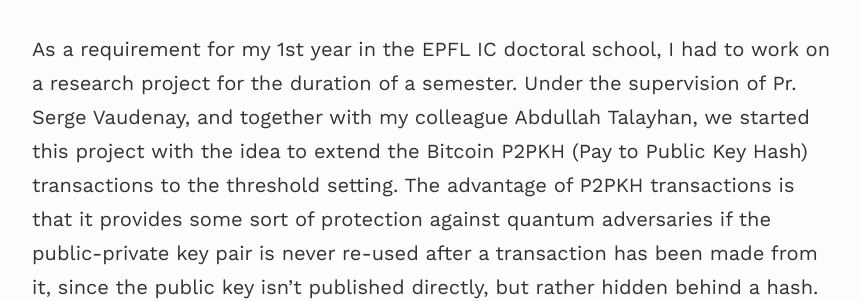
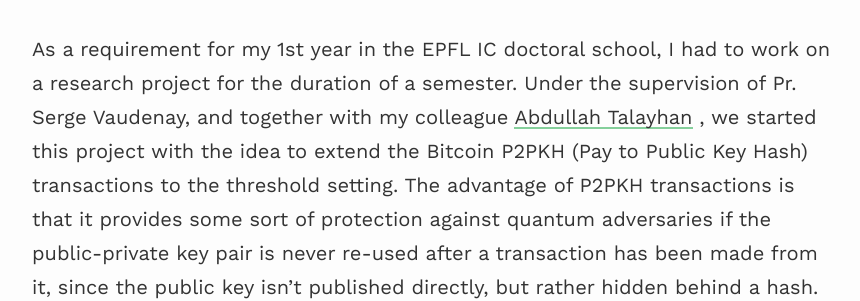
Before and after one commit to lauranemarco/lauranemarco.github.io, a Jekyll site: the page built from _projects/1_project.md, in a window 1280 px wide and 900 px high. Shown: the part 344-645 px from the top of the window, without its empty margins (208-1068 px from the left). Built offline with Jekyll 4.4.1, drawn with Linux system fonts in a browser that asks for light colours; nearby versions of some CDN libraries; part of the change alters nothing that is shown; some of the changed text lies outside the part shown.

Commit message:
Update 1_project.md

```diff
--- a/_projects/1_project.md
+++ b/_projects/1_project.md
@@ -8,7 +8,7 @@ Context
 ============
 
 As a requirement for my 1st year in the EPFL IC doctoral school, I had to work on a research project for the duration of a semester.
-Under the supervision of Pr. Serge Vaudenay, and together with my colleague Abdullah Talayhan, we started this project with the idea to extend the Bitcoin P2PKH (Pay to Public Key Hash) transactions to the threshold setting. The advantage of P2PKH transactions is that it provides some sort of protection against quantum adversaries if the public-private key pair is never re-used after a transaction has been made from it, since the public key isn't published directly, but rather hidden behind a hash. Using this idea, we wanted to extend it to the threshold setting as well, while preserving both classical security and this one-time use post-quantum security. We wanted to focus on a practical and efficient approach, and therefore didn't consider post-quantum signature schemes.
+Under the supervision of Pr. Serge Vaudenay, and together with my colleague [Abdullah Talayhan](https://www.abdullahtalayhan.com) , we started this project with the idea to extend the Bitcoin P2PKH (Pay to Public Key Hash) transactions to the threshold setting. The advantage of P2PKH transactions is that it provides some sort of protection against quantum adversaries if the public-private key pair is never re-used after a transaction has been made from it, since the public key isn't published directly, but rather hidden behind a hash. Using this idea, we wanted to extend it to the threshold setting as well, while preserving both classical security and this one-time use post-quantum security. We wanted to focus on a practical and efficient approach, and therefore didn't consider post-quantum signature schemes.
 
 We had several goals :
 * Formalizing the security of a transform that hides the public key in a classical and quantum setting.
```
